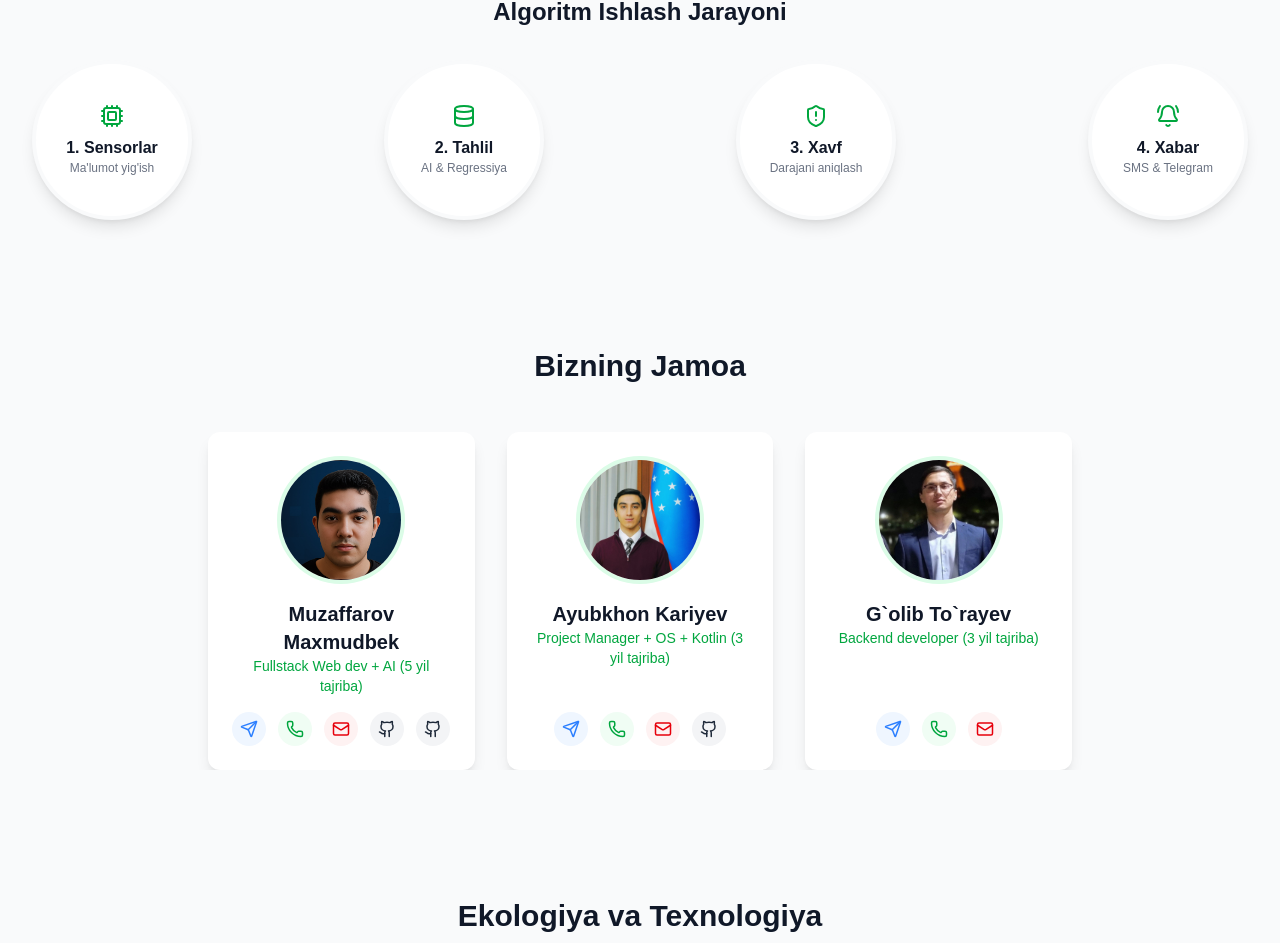
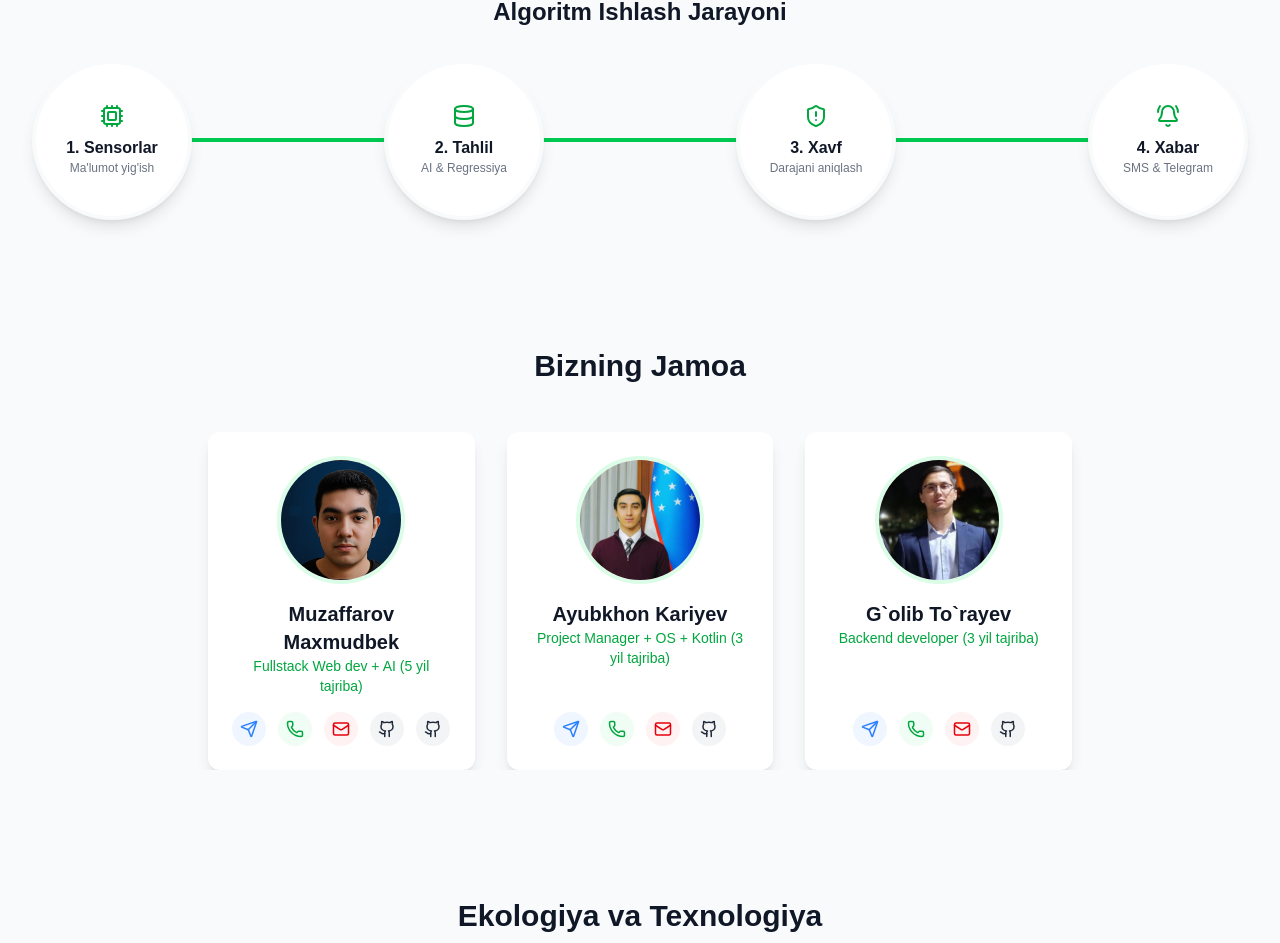
Before and after one commit to abaddona74-glitch/agrobank_hakaton_v2, a Next.js app: page / in a window 1280 px wide. Shown: the part 2356-3299 px from the top of the page. Built offline with nearby package versions, Linux system fonts and the light colour scheme.

Commit message:
Enhance SystemOverview and TeamSlider components with improved UI elements and email copy functionality

```diff
--- a/components/SystemOverview.tsx
+++ b/components/SystemOverview.tsx
@@ -80,7 +80,10 @@ export default function SystemOverview() {
           <h3 className="text-2xl font-bold text-gray-900 mb-8 text-center">Algoritm Ishlash Jarayoni</h3>
           <div className="flex flex-col md:flex-row justify-between items-center gap-4 relative">
             {/* Connecting Line (Desktop) */}
-            <div className="hidden md:block absolute top-1/2 left-0 w-full h-1 bg-gray-200 -z-10 transform -translate-y-1/2"></div>
+            <div className="hidden md:block absolute top-1/2 left-0 w-full h-1 bg-green-500 z-0 transform -translate-y-1/2 rounded-full"></div>
+
+            {/* Connecting Line (Mobile) */}
+            <div className="md:hidden absolute top-0 left-1/2 w-1 h-full bg-green-500 z-0 transform -translate-x-1/2 rounded-full"></div>
 
             {[
               { icon: <Cpu />, title: "1. Sensorlar", desc: "Ma'lumot yig'ish" },
--- a/components/TeamSlider.tsx
+++ b/components/TeamSlider.tsx
@@ -1,7 +1,7 @@
 'use client';
 
 import { useState } from 'react';
-import { ChevronLeft, ChevronRight, Phone, Send, Github, Mail } from 'lucide-react';
+import { ChevronLeft, ChevronRight, Phone, Send, Github, Mail, Check } from 'lucide-react';
 
 const teamMembers = [
   {
@@ -30,12 +30,14 @@ const teamMembers = [
     telegram: 'https://t.me/golibbek1',
     email: 'turaev.golibjon2004@gmail.com',
     phone: '+998901137199',
+    github: ['https://github.com/GolibjonTuraev']
 },
 
 ];
 
 export default function TeamSlider() {
   const [currentIndex, setCurrentIndex] = useState(0);
+  const [copiedId, setCopiedId] = useState<number | null>(null);
 
   const nextSlide = () => {
     setCurrentIndex((prev) => (prev + 1) % teamMembers.length);
@@ -43,6 +45,12 @@ export default function TeamSlider() {
 
   const prevSlide = () => {
     setCurrentIndex((prev) => (prev - 1 + teamMembers.length) % teamMembers.length);
+  };
+
+  const handleCopyEmail = (id: number, email: string) => {
+    navigator.clipboard.writeText(email);
+    setCopiedId(id);
+    setTimeout(() => setCopiedId(null), 2000);
   };
 
   return (
@@ -91,9 +99,31 @@ export default function TeamSlider() {
 
                       {/* Email */}
                       {member.email && (
-                        <a href={`mailto:${member.email}`} className="text-red-600 hover:text-red-700 bg-red-50 p-2 rounded-full transition">
-                          <Mail size={18} />
-                        </a>
+                        <>
+                          {/* Mobile: Mailto */}
+                          <a
+                            href={`mailto:${member.email}`}
+                            className="md:hidden text-red-600 hover:text-red-700 bg-red-50 p-2 rounded-full transition"
+                          >
+                            <Mail size={18} />
+                          </a>
+
+                          {/* Desktop: Copy to clipboard */}
+                          <button
+                            onClick={() => handleCopyEmail(member.id, member.email)}
+                            className="hidden md:block relative text-red-600 hover:text-red-700 bg-red-50 p-2 rounded-full transition group"
+                            title="Email nusxalash"
+                          >
+                            {copiedId === member.id ? <Check size={18} /> : <Mail size={18} />}
+
+                            {/* Tooltip */}
+                            {copiedId === member.id && (
+                              <span className="absolute bottom-full left-1/2 -translate-x-1/2 mb-2 px-2 py-1 text-xs text-white bg-gray-800 rounded shadow-lg whitespace-nowrap z-20">
+                                Copied!
+                              </span>
+                            )}
+                          </button>
+                        </>
                       )}
 
                       {/* GitHub Links */}
```
